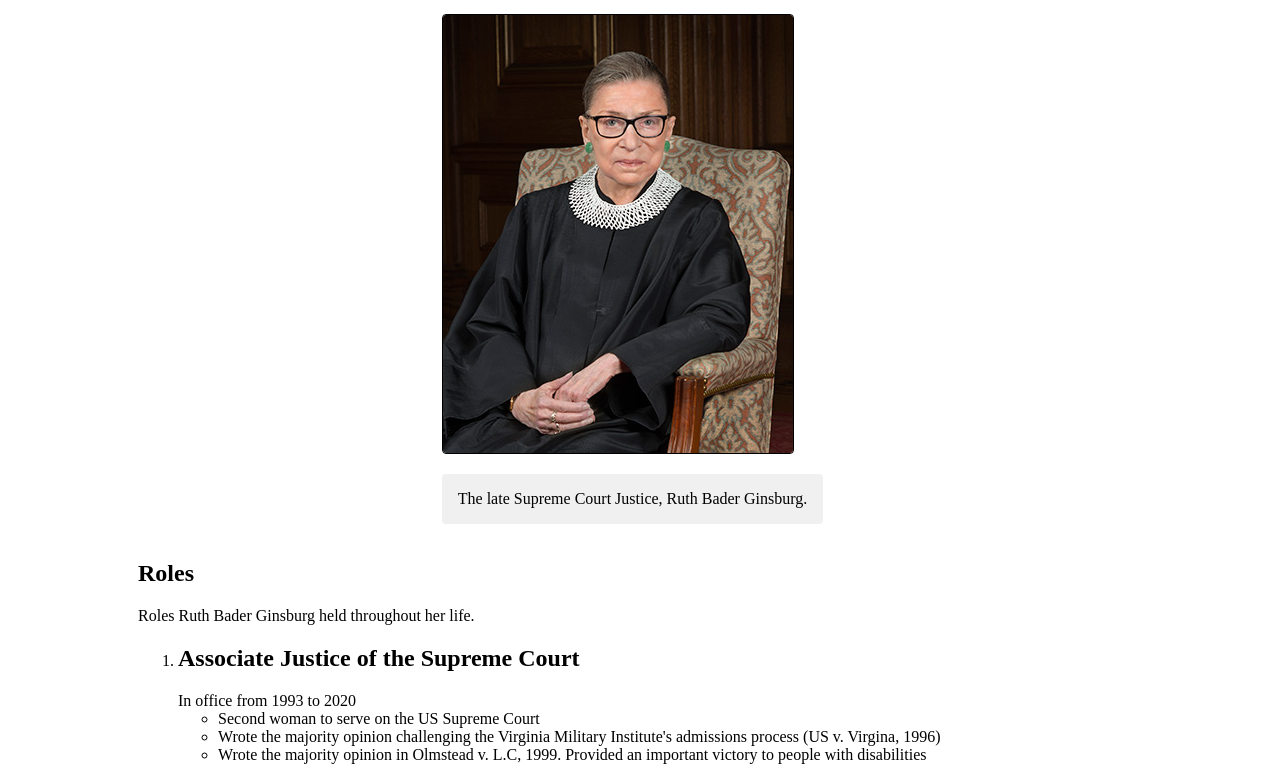
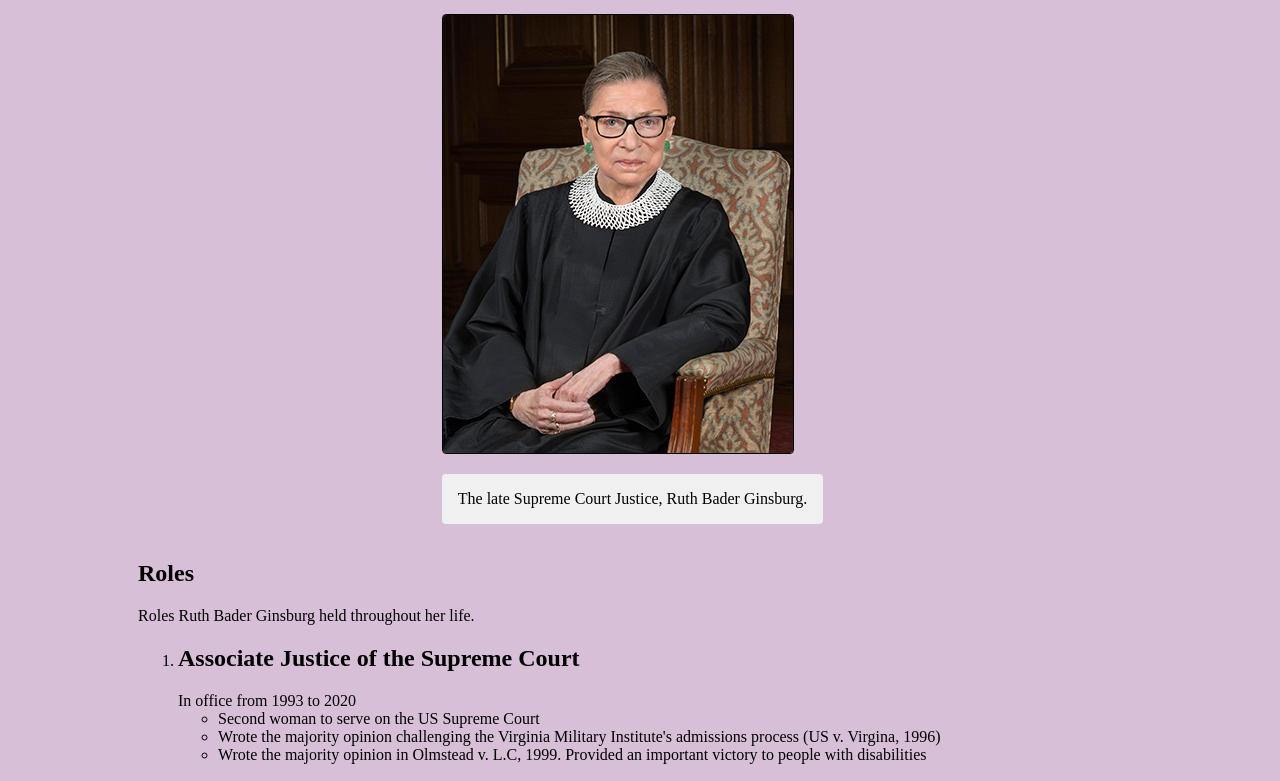
Before and after one commit to apatel04/assignment-1, a website: page public/asst-1/index.html in a window 1280 px wide. Shown: the part 167-948 px from the top of the page. Drawn offline with Linux system fonts and the light colour scheme; a web font is replaced by a local one.

Commit message:
Update styles.css

```diff
--- a/public/asst-1/styles.css
+++ b/public/asst-1/styles.css
@@ -1,5 +1,6 @@
 html {
     display: block;
+    height: 100%;
 }
 
 .header {
@@ -12,6 +13,10 @@ html {
     flex-direction: row;
     flex-wrap: wrap;
     align-items: center;
+}
+
+body {
+    background-color: thistle;
 }
 
 .container {
@@ -28,6 +33,7 @@ html {
     border-radius: 4px;
     border-width: 1px;
     border-style: solid;
+    width: 100;
 }
 
 .wrapper {
```
